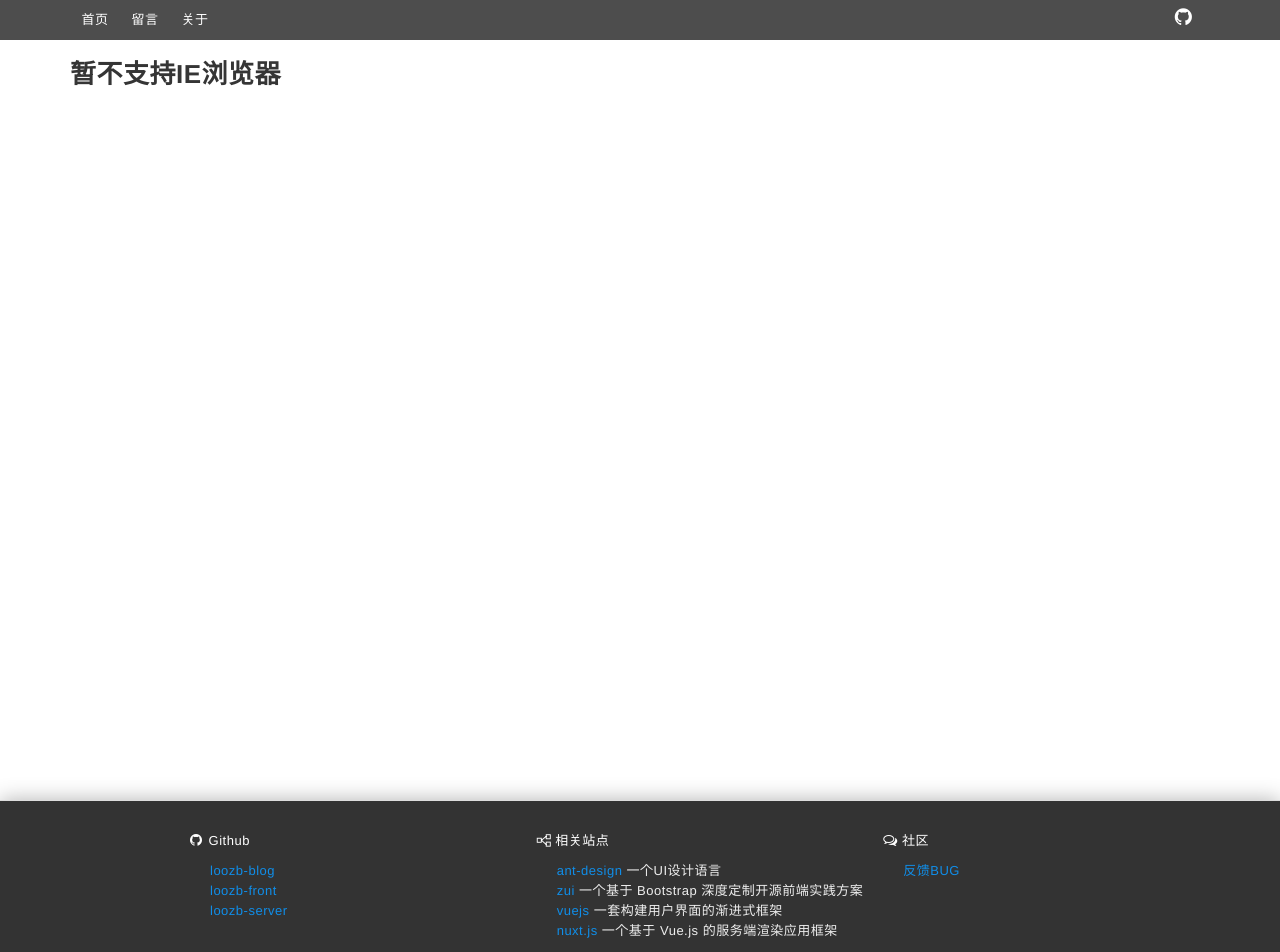
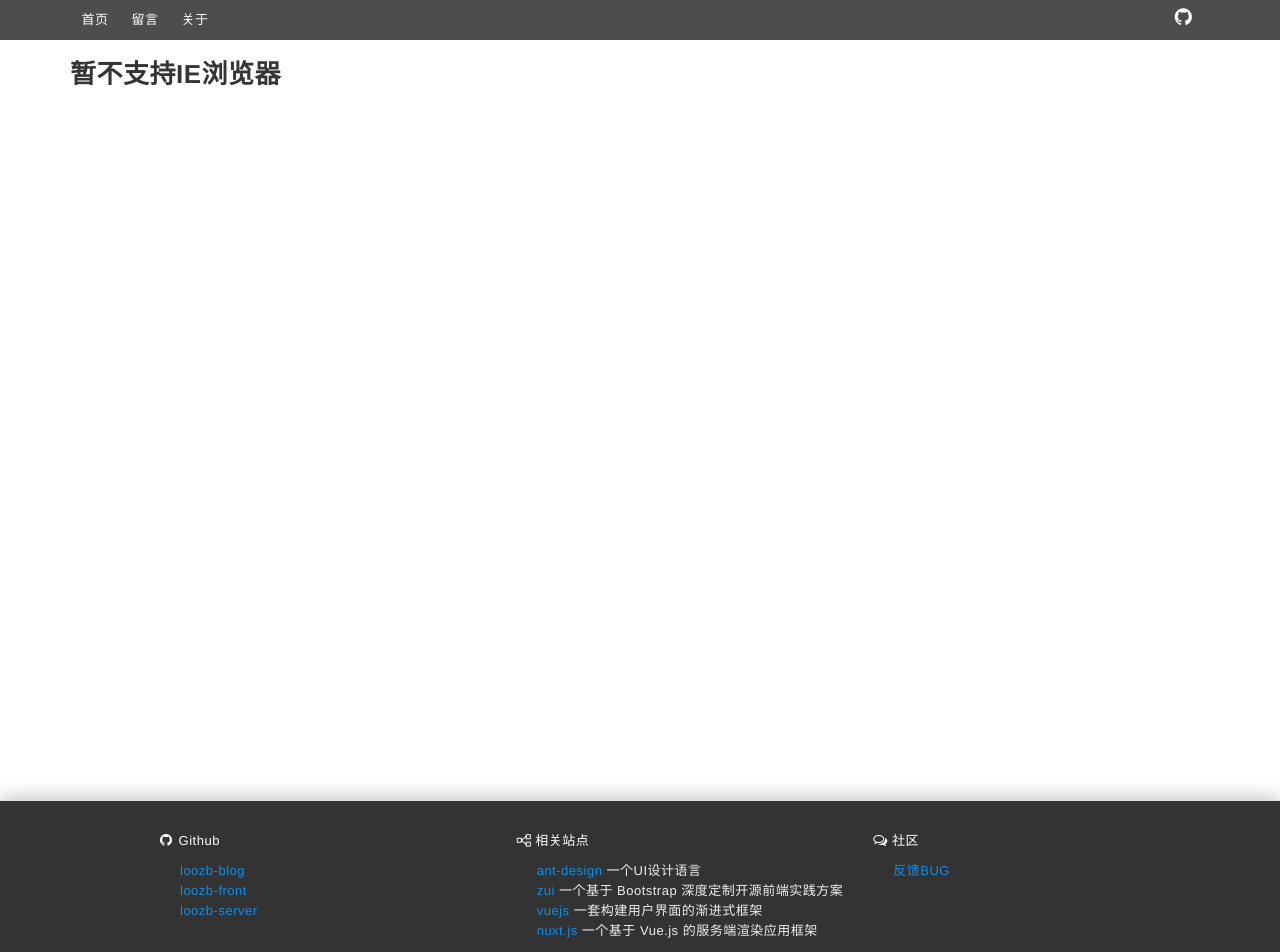
Before and after one commit to longzhaobi/loozb-blog, a Nuxt app: page /nonsupport in a window 1280 px wide. Shown: the top 952 px of the page. Built offline with nearby package versions, Linux system fonts and the light colour scheme.

Commit message:
修复显示不正常BUG

```diff
--- a/assets/css/main.css
+++ b/assets/css/main.css
@@ -26,3 +26,11 @@ a, a:hover, a:focus, a:visited
   max-width: 400px;
   max-height: 289px;
 }
+
+.f-left {
+  float:left;
+}
+
+.f-right {
+  float:right;
+}
--- a/components/Footer.vue
+++ b/components/Footer.vue
@@ -64,7 +64,7 @@ footer {
 }
 
 .container {
-  padding-left:130px;
+  padding-left:100px;
 }
 
 .my-github {
```
